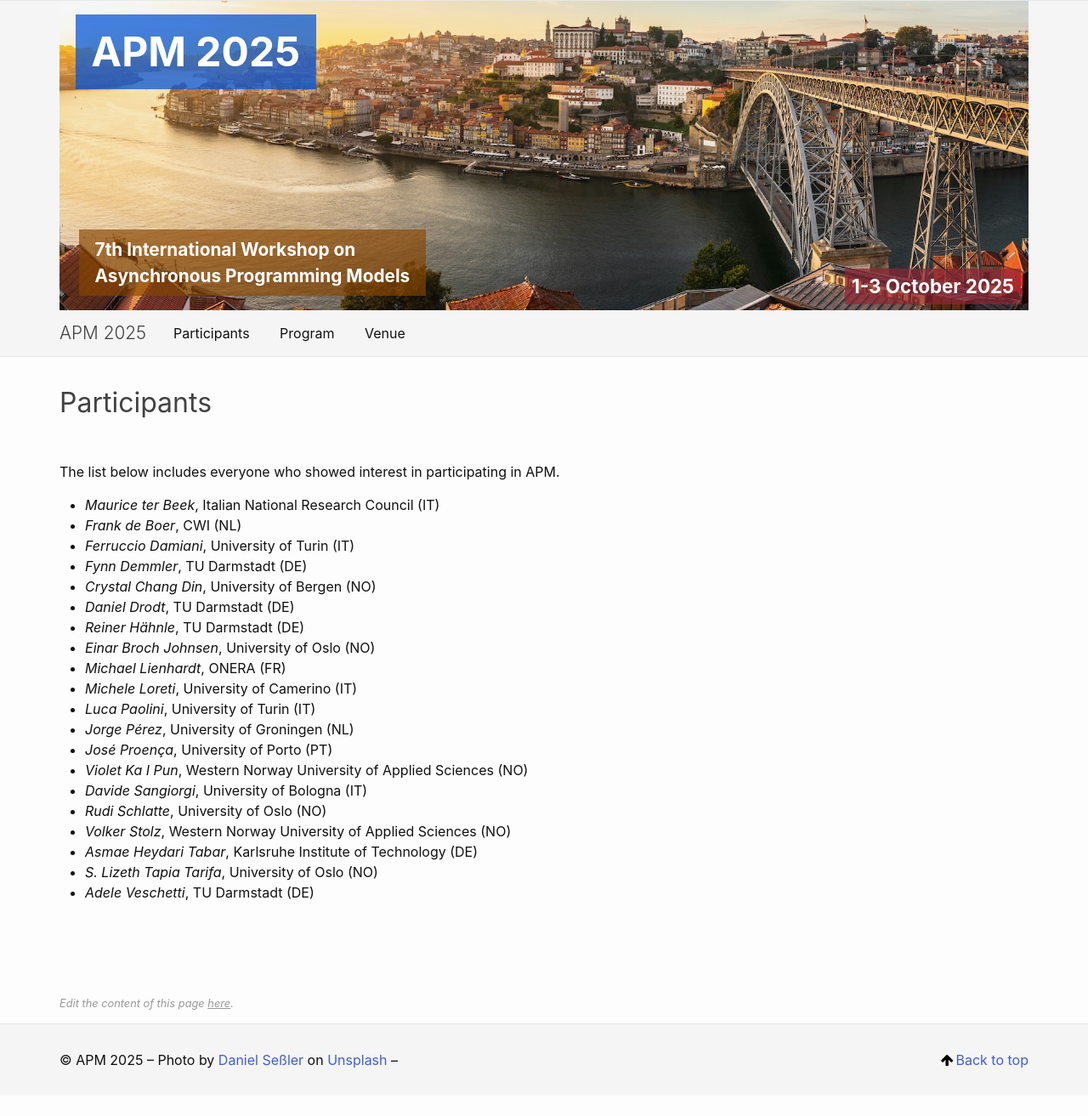
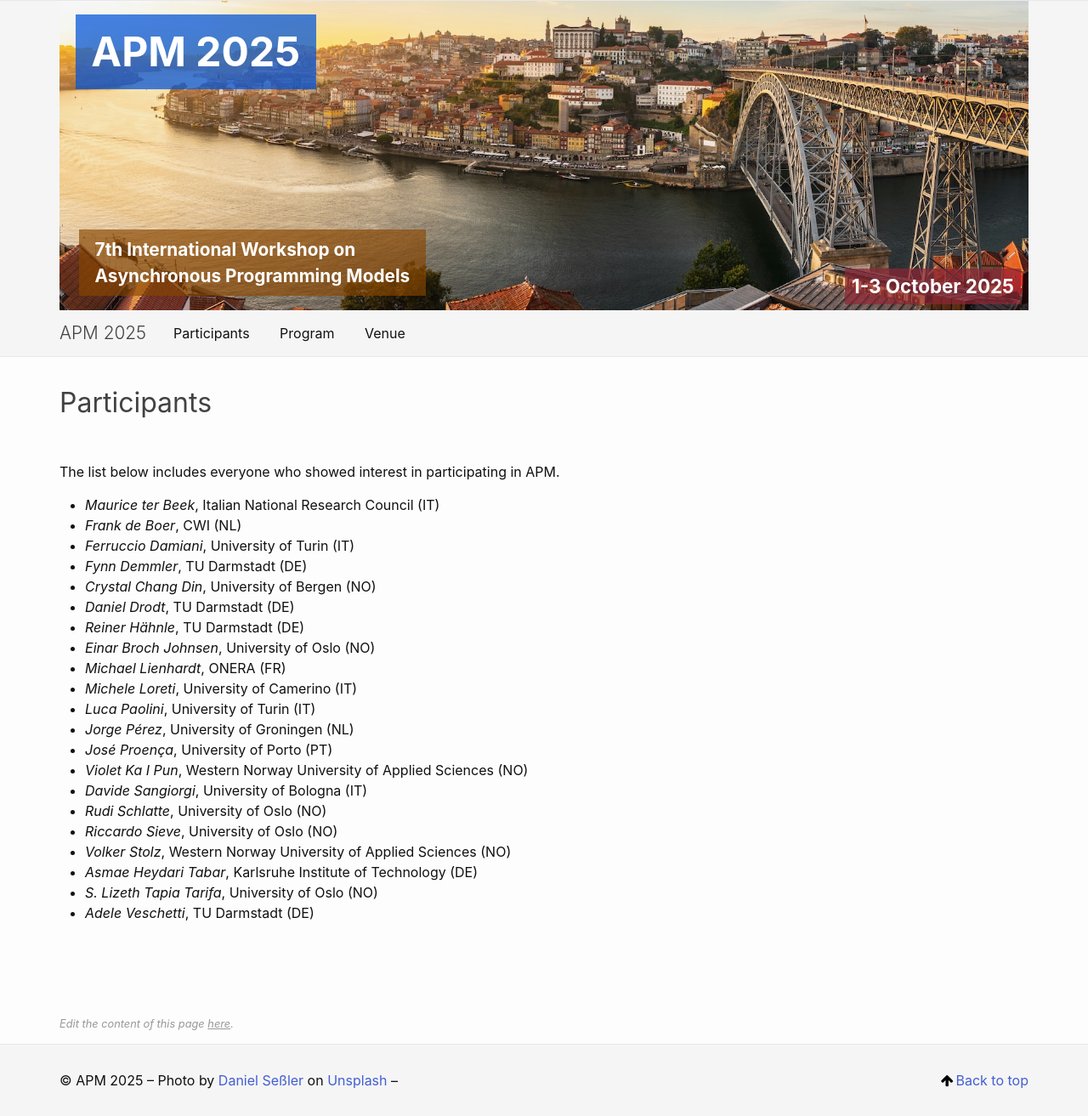
Before and after one commit to apm-workshop/2025, a Jekyll site: the page built from _pages/participants.md, in a window 1280 px wide. Shown: the whole page at 85% size. Built offline with Jekyll 4.4.1, drawn with Linux system fonts in a browser that asks for light colours; before the commit the page ends 1289 px from its top, so only the background shows below that.

Commit message:
Update participants.md

```diff
--- a/_pages/participants.md
+++ b/_pages/participants.md
@@ -25,6 +25,7 @@ The list below includes everyone who showed interest in participating in APM.
   - _Violet Ka I Pun_, Western Norway University of Applied Sciences (NO)
   - _Davide Sangiorgi_, University of Bologna (IT)
   - _Rudi Schlatte_, University of Oslo (NO)
+  - _Riccardo Sieve_, University of Oslo (NO)
   - _Volker Stolz_, Western Norway University of Applied Sciences (NO)
   - _Asmae Heydari Tabar_, Karlsruhe Institute of Technology (DE)
   - _S. Lizeth Tapia Tarifa_, University of Oslo (NO)
```
